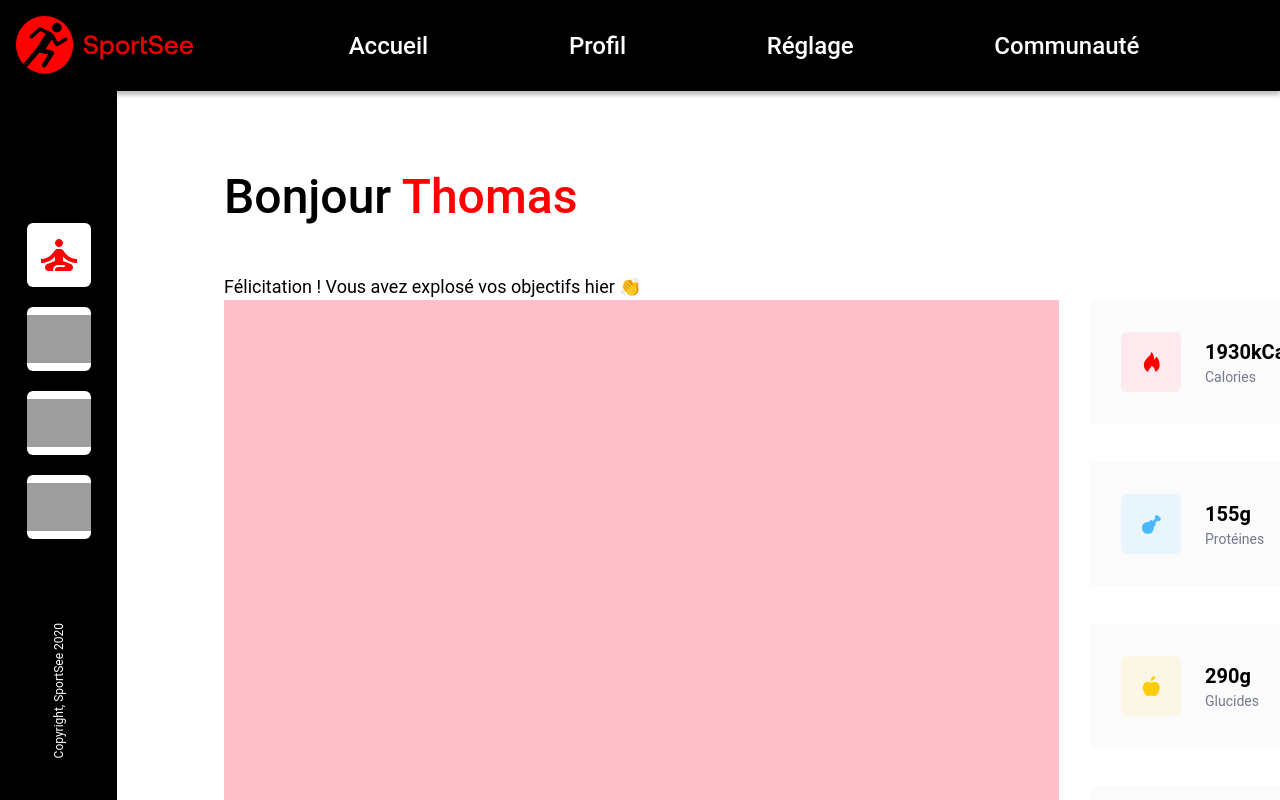
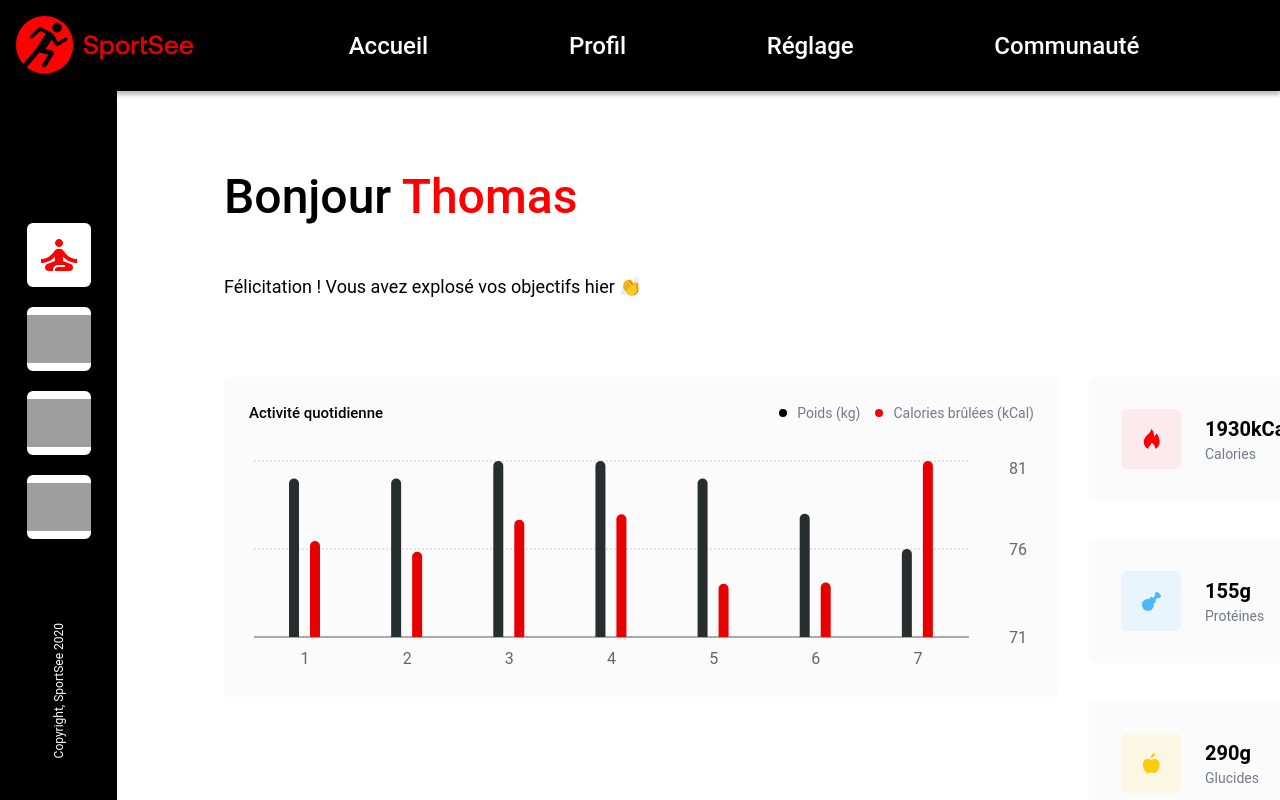
Before and after one commit to laticauda-64/openClassRooms_12_31012022, a React (Vite) app: page /user/1 in a window 1280 px wide. Shown: the top 800 px of the page. Built offline with nearby package versions, Linux system fonts and the light colour scheme; grey boxes are pictures that could not be loaded.

Commit message:
Builded: Activity component

```diff
--- /dev/null
+++ b/src/components/ui/Activity.jsx
@@ -0,0 +1,136 @@
+import { BarChart, Bar, XAxis, YAxis, Tooltip, CartesianGrid, ResponsiveContainer } from 'recharts';
+import styled from 'styled-components';
+
+export const Activity = () => {
+	const mockDataSession = [
+		{
+			day: '2020-07-01',
+			kilogram: 80,
+			calories: 240,
+		},
+		{
+			day: '2020-07-02',
+			kilogram: 80,
+			calories: 220,
+		},
+		{
+			day: '2020-07-03',
+			kilogram: 81,
+			calories: 280,
+		},
+		{
+			day: '2020-07-04',
+			kilogram: 81,
+			calories: 290,
+		},
+		{
+			day: '2020-07-05',
+			kilogram: 80,
+			calories: 160,
+		},
+		{
+			day: '2020-07-06',
+			kilogram: 78,
+			calories: 162,
+		},
+		{
+			day: '2020-07-07',
+			kilogram: 76,
+			calories: 390,
+		},
+	];
+
+	return (
+		<Figure>
+			<Legend>
+				<h2>Activité quotidienne</h2>
+				<ul>
+					<li>Poids (kg)</li>
+					<li>Calories brûlées (kCal)</li>
+				</ul>
+			</Legend>
+			<ResponsiveContainer width="100%" height="80%">
+				<BarChart data={mockDataSession}>
+					<CartesianGrid strokeDasharray="2" vertical={false} />
+					<XAxis dataKey="day" tickMargin={16} tickFormatter={(day) => new Date(day).getDate()} tickSize={0} minTickGap={30} />
+					<YAxis
+						yAxisId="kilogram"
+						orientation="right"
+						tickMargin={40}
+						tickSize={0}
+						axisLine={false}
+						domain={['dataMin-5', 'dataMax+0']}
+						interval={'preserveEnd'}
+						tickCount={3}
+					/>
+					<YAxis yAxisId="calories" hide orientation="right" domain={['dataMin-100', 'dataMax+0']} />
+					<Tooltip content={<CustomTooltip />} />
+					<Bar yAxisId="kilogram" dataKey="kilogram" fill="#282D30" barSize={10} radius={[5, 5, 0, 0]} />
+					<Bar yAxisId="calories" dataKey="calories" fill="transparent" barSize={3} />
+					<Bar yAxisId="calories" dataKey="calories" fill="#E60000" barSize={10} radius={[5, 5, 0, 0]} />
+				</BarChart>
+			</ResponsiveContainer>
+		</Figure>
+	);
+};
+
+const CustomTooltip = ({ active, payload }) =>
+	active ? (
+		<div className="chart-tooltip">
+			<div>{payload[0].value}kg</div>
+			<div>{payload[1].value}kCal</div>
+		</div>
+	) : null;
+
+const Figure = styled.figure`
+	height: 320px;
+	background: #fbfbfb;
+	border-radius: 5px;
+	display: flex;
+	flex-direction: column;
+	padding: 25px;
+
+	.recharts-responsive-container {
+		margin-top: auto;
+	}
+`;
+
+const Legend = styled.div`
+	display: flex;
+
+	h2 {
+		font-size: 15px;
+		font-weight: 500;
+	}
+
+	ul {
+		display: flex;
+		align-items: center;
+		margin-left: auto;
+		gap: 15px;
+		li {
+			font-size: 14px;
+			color: #74798c;
+			display: flex;
+			align-items: center;
+			gap: 10px;
+		}
+		li:before {
+			display: block;
+			content: '';
+			width: 8px;
+			height: 8px;
+			border-radius: 4px;
+		}
+		li:first-child {
+			&:before {
+				background-color: black;
+			}
+		}
+		li:last-child {
+			&:before {
+				background-color: red;
+			}
+		}
+	}
+`;
--- a/src/pages/Dashboard.jsx
+++ b/src/pages/Dashboard.jsx
@@ -1,4 +1,5 @@
 import styled from 'styled-components';
+import { Activity } from '../components/ui/Activity';
 import { Stats } from '../components/ui/Stats';
 
 export const Dashboard = () => {
@@ -16,7 +17,9 @@ export const Dashboard = () => {
 			</h1>
 			<MainDesc>Félicitation ! Vous avez explosé vos objectifs hier 👏</MainDesc>
 			<Results>
-				<Graphs></Graphs>
+				<Graphs>
+					<Activity />
+				</Graphs>
 				<Metrics>
 					{testData.map((e, i) => (
 						<Stats key={i} type={e[0]} val={e[1]} />
@@ -49,10 +52,10 @@ const MainDesc = styled.p`
 const Results = styled.article`
 	min-height: 610px;
 	display: flex;
+	margin-top: 77px;
 `;
 
 const Graphs = styled.div`
-	background: pink;
 	min-width: 835px;
 	margin: 0 30px 0 0;
 `;
```
